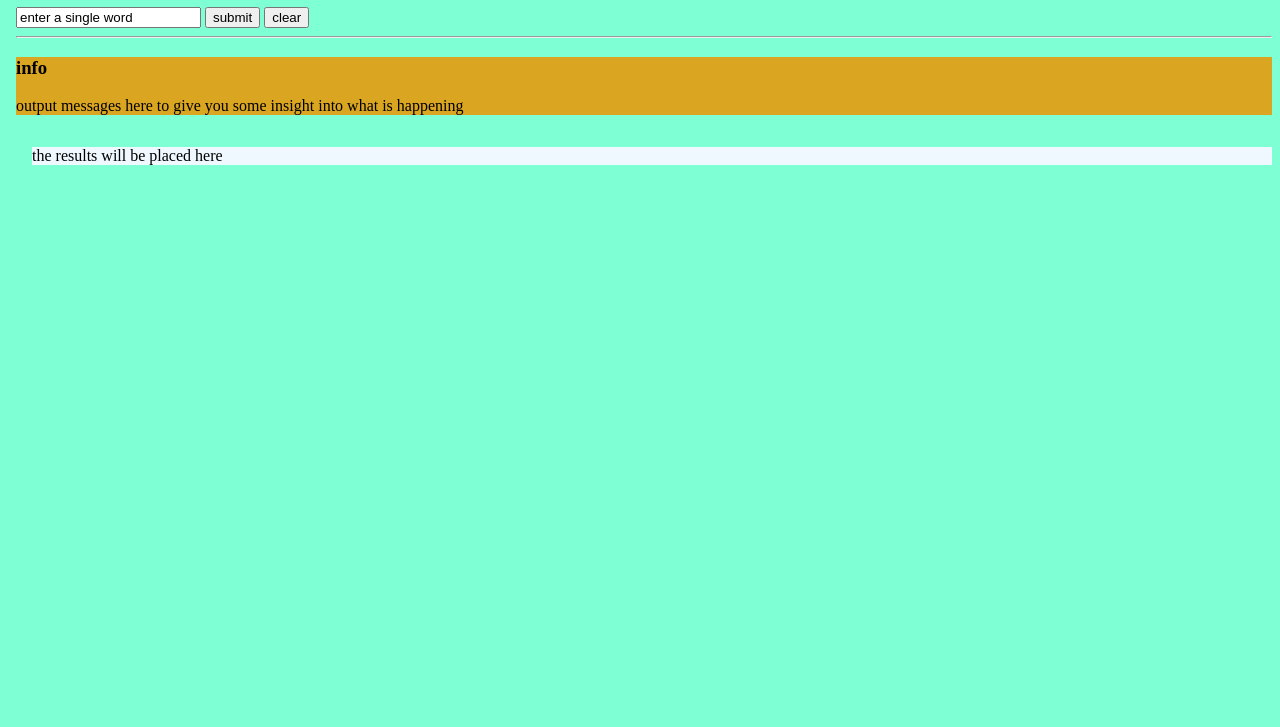
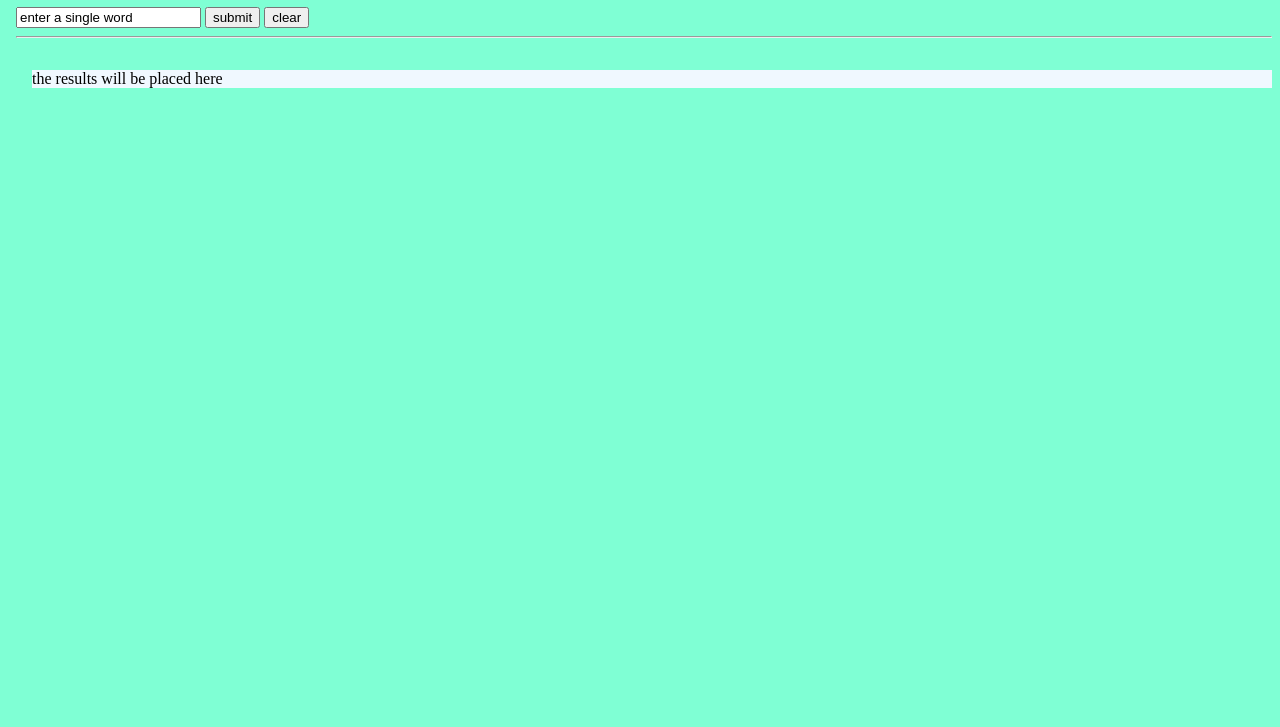
Before and after one commit to bytezen/IML400, a website: page workshops/api-example/public/index.html in a window 1280 px wide. Shown: the part 73-800 px from the top of the page. Drawn offline with Linux system fonts and the light colour scheme.

Commit message:
removed debug area

```diff
--- a/workshops/api-example/public/index.html
+++ b/workshops/api-example/public/index.html
@@ -17,10 +17,10 @@
     <input type="button" value="clear" onClick="onClear()"/>
     </form>
     <hr/>
-    <div id="debug_info">
+<!--     <div id="debug_info">
     <h3>info</h3>
     output messages here to give you some insight into what is happening
-    </div>
+    </div> -->
     <div id="results">
       <p class='msg'>the results will be placed here</p>
       </div>
```
